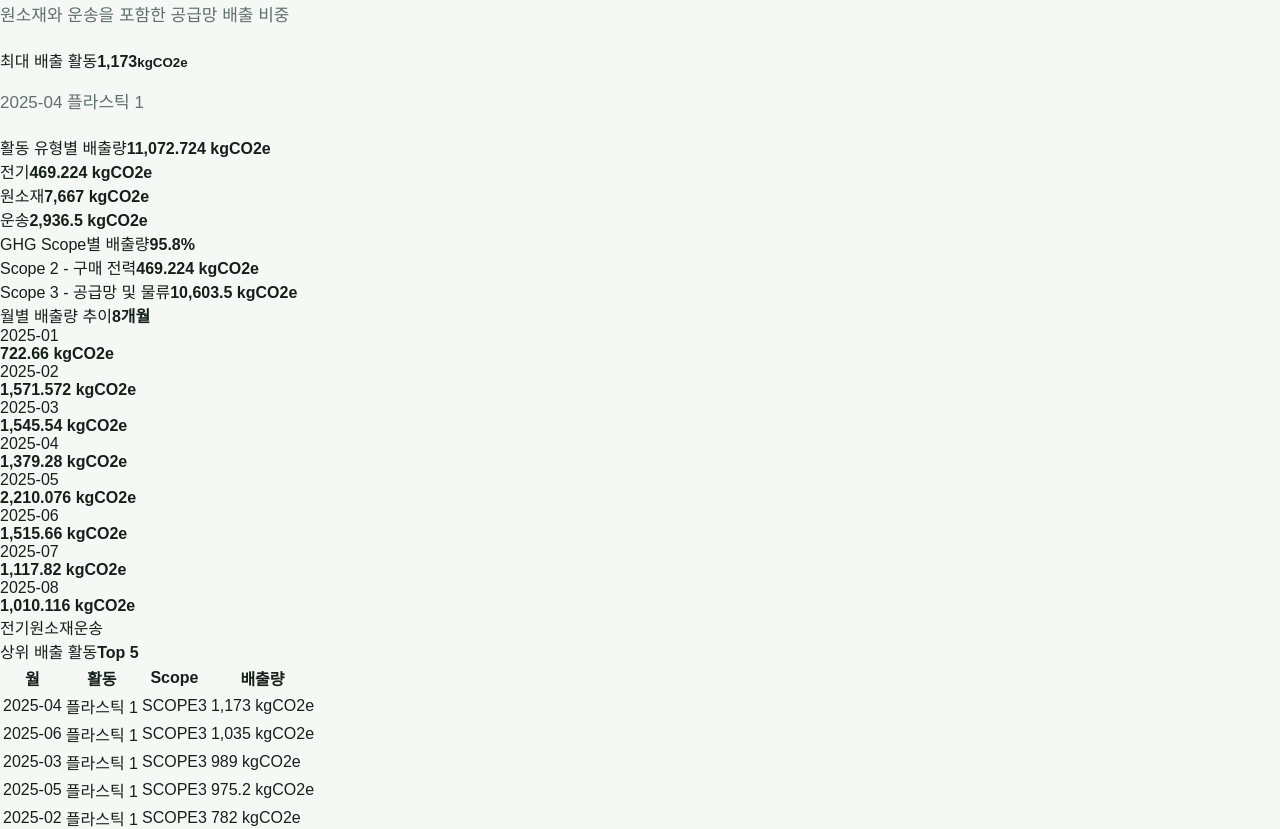
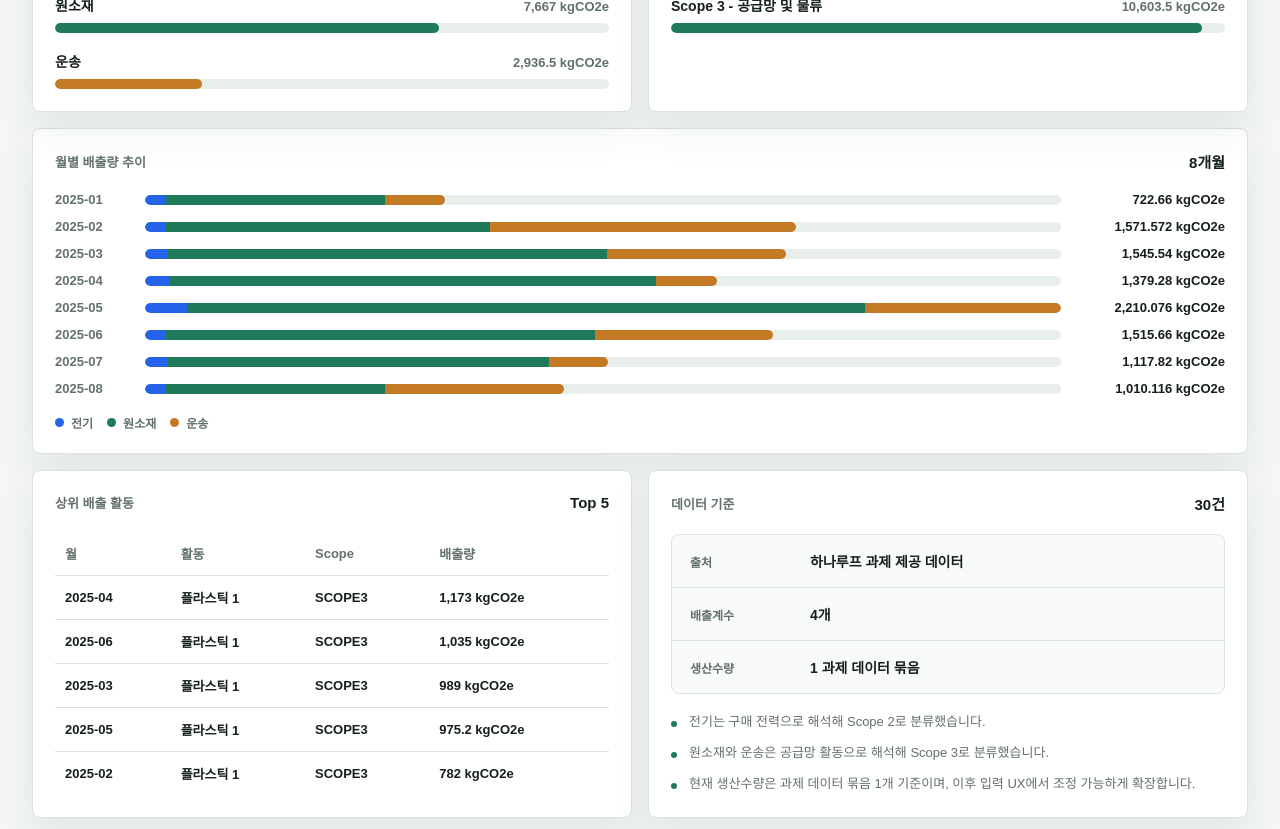
Before and after one commit to woojaemin0106/hanaloop-carbon-dashboard, a Next.js app: page / in a window 1280 px wide. Shown: the part 500-1329 px from the top of the page. Built offline with nearby package versions, Linux system fonts and the light colour scheme.

Commit message:
feat: PCF 대시보드 스타일 구성

```diff
--- a/src/app/globals.css
+++ b/src/app/globals.css
@@ -1,11 +1,16 @@
 :root {
   color-scheme: light;
-  --background: #f6f8f5;
+  --background: #f4f7f4;
   --foreground: #16201b;
-  --muted: #60706a;
+  --muted: #62716a;
   --panel: #ffffff;
-  --line: #dce5df;
-  --green: #1d8f61;
+  --panel-subtle: #f9fbfa;
+  --line: #d9e3dd;
+  --line-strong: #b9c8c0;
+  --green: #1f7a5a;
+  --blue: #2563eb;
+  --amber: #c47a24;
+  --shadow: 0 18px 42px rgb(31 45 36 / 8%);
 }
 
 * {
@@ -24,17 +29,19 @@ body {
   font-family: Arial, "Apple SD Gothic Neo", "Malgun Gothic", sans-serif;
 }
 
-.shell {
+.dashboard-shell {
+  width: min(1320px, 100%);
   min-height: 100vh;
-  padding: 48px;
+  margin: 0 auto;
+  padding: 32px;
 }
 
-.hero {
-  max-width: 920px;
-  padding: 48px;
-  border: 1px solid var(--line);
-  border-radius: 8px;
-  background: var(--panel);
+.dashboard-header {
+  display: grid;
+  grid-template-columns: minmax(0, 1fr) minmax(360px, 460px);
+  gap: 24px;
+  align-items: stretch;
+  margin-bottom: 24px;
 }
 
 .eyebrow {
@@ -48,27 +55,364 @@ body {
 
 h1 {
   margin: 0;
-  font-size: 44px;
-  line-height: 1.1;
+  font-size: 36px;
+  line-height: 1.15;
   letter-spacing: 0;
 }
 
 p {
   color: var(--muted);
-  font-size: 17px;
-  line-height: 1.7;
+  font-size: 15px;
+  line-height: 1.65;
+}
+
+.dashboard-header p {
+  max-width: 720px;
+  margin: 16px 0 0;
+}
+
+.product-meta,
+.panel,
+.kpi-card {
+  border: 1px solid var(--line);
+  border-radius: 8px;
+  background: var(--panel);
+  box-shadow: var(--shadow);
+}
+
+.product-meta {
+  display: grid;
+  grid-template-columns: 1fr;
+  gap: 0;
+  margin: 0;
+  overflow: hidden;
+}
+
+.product-meta div,
+.source-list div {
+  display: grid;
+  grid-template-columns: 104px minmax(0, 1fr);
+  gap: 16px;
+  align-items: center;
+  padding: 16px 18px;
+  border-bottom: 1px solid var(--line);
+}
+
+.product-meta div:last-child,
+.source-list div:last-child {
+  border-bottom: 0;
+}
+
+dt {
+  color: var(--muted);
+  font-size: 12px;
+  font-weight: 700;
+}
+
+dd {
+  min-width: 0;
+  margin: 0;
+  color: var(--foreground);
+  font-size: 14px;
+  font-weight: 700;
+  word-break: keep-all;
+  overflow-wrap: anywhere;
+}
+
+.kpi-grid {
+  display: grid;
+  grid-template-columns: repeat(4, minmax(0, 1fr));
+  gap: 16px;
+  margin-bottom: 16px;
+}
+
+.kpi-card {
+  min-height: 154px;
+  padding: 20px;
+}
+
+.kpi-card > span,
+.panel-heading > span {
+  display: block;
+  color: var(--muted);
+  font-size: 13px;
+  font-weight: 700;
+}
+
+.kpi-card strong {
+  display: flex;
+  flex-wrap: wrap;
+  gap: 6px;
+  align-items: baseline;
+  margin-top: 14px;
+  font-size: 28px;
+  line-height: 1.1;
+  letter-spacing: 0;
+}
+
+.kpi-card small {
+  color: var(--muted);
+  font-size: 12px;
+  font-weight: 700;
+}
+
+.kpi-card p {
+  margin: 14px 0 0;
+  font-size: 13px;
+}
+
+.dashboard-grid {
+  display: grid;
+  grid-template-columns: repeat(2, minmax(0, 1fr));
+  gap: 16px;
+  margin-bottom: 16px;
+}
+
+.panel {
+  min-width: 0;
+  padding: 22px;
+}
+
+.panel-heading {
+  display: flex;
+  gap: 16px;
+  align-items: center;
+  justify-content: space-between;
+  margin-bottom: 20px;
+}
+
+.panel-heading strong {
+  font-size: 15px;
+}
+
+.bar-list {
+  display: grid;
+  gap: 18px;
+}
+
+.bar-row__meta {
+  display: flex;
+  gap: 12px;
+  align-items: baseline;
+  justify-content: space-between;
+  margin-bottom: 8px;
+}
+
+.bar-row__meta span {
+  color: var(--foreground);
+  font-size: 14px;
+  font-weight: 700;
+}
+
+.bar-row__meta strong {
+  color: var(--muted);
+  font-size: 13px;
+}
+
+.bar-track,
+.month-row__bar {
+  height: 10px;
+  overflow: hidden;
+  border-radius: 999px;
+  background: #e8eee9;
+}
+
+.bar-fill {
+  display: block;
+  width: var(--bar-width);
+  height: 100%;
+  border-radius: inherit;
+  background: var(--bar-color);
+}
+
+.monthly-panel {
+  margin-bottom: 16px;
+}
+
+.monthly-chart {
+  display: grid;
+  gap: 12px;
+}
+
+.month-row {
+  display: grid;
+  grid-template-columns: 76px minmax(0, 1fr) 150px;
+  gap: 14px;
+  align-items: center;
+}
+
+.month-row__label {
+  color: var(--muted);
+  font-size: 13px;
+  font-weight: 700;
+}
+
+.month-stack {
+  display: flex;
+  width: var(--bar-width);
+  min-width: 8px;
+  height: 100%;
+  overflow: hidden;
+  border-radius: inherit;
+}
+
+.month-stack__segment {
+  min-width: 3px;
+  height: 100%;
+}
+
+.month-stack__segment--electricity,
+.legend__item--electricity::before {
+  background: var(--blue);
+}
+
+.month-stack__segment--material,
+.legend__item--material::before {
+  background: var(--green);
+}
+
+.month-stack__segment--transport,
+.legend__item--transport::before {
+  background: var(--amber);
+}
+
+.month-row strong {
+  color: var(--foreground);
+  font-size: 13px;
+  text-align: right;
+}
+
+.legend {
+  display: flex;
+  flex-wrap: wrap;
+  gap: 14px;
+  margin-top: 18px;
+}
+
+.legend__item {
+  display: inline-flex;
+  gap: 7px;
+  align-items: center;
+  color: var(--muted);
+  font-size: 12px;
+  font-weight: 700;
+}
+
+.legend__item::before {
+  width: 9px;
+  height: 9px;
+  border-radius: 99px;
+  content: "";
+}
+
+.table-wrap {
+  overflow-x: auto;
+}
+
+table {
+  width: 100%;
+  border-collapse: collapse;
+  min-width: 520px;
+}
+
+th,
+td {
+  padding: 12px 10px;
+  border-bottom: 1px solid var(--line);
+  font-size: 13px;
+  text-align: left;
+  white-space: nowrap;
+}
+
+th {
+  color: var(--muted);
+  font-weight: 700;
+}
+
+td {
+  color: var(--foreground);
+  font-weight: 600;
+}
+
+tbody tr:last-child td {
+  border-bottom: 0;
+}
+
+.source-list {
+  margin: 0;
+  border: 1px solid var(--line);
+  border-radius: 8px;
+  background: var(--panel-subtle);
+}
+
+.review-notes {
+  display: grid;
+  gap: 10px;
+  margin: 18px 0 0;
+  padding: 0;
+  list-style: none;
+}
+
+.review-notes li {
+  position: relative;
+  padding-left: 18px;
+  color: var(--muted);
+  font-size: 13px;
+  line-height: 1.6;
+}
+
+.review-notes li::before {
+  position: absolute;
+  top: 0.72em;
+  left: 0;
+  width: 6px;
+  height: 6px;
+  border-radius: 99px;
+  background: var(--green);
+  content: "";
 }
 
 @media (max-width: 720px) {
-  .shell {
-    padding: 20px;
+  .dashboard-shell {
+    padding: 18px;
   }
 
-  .hero {
-    padding: 28px;
+  .dashboard-header,
+  .dashboard-grid,
+  .kpi-grid {
+    grid-template-columns: 1fr;
+  }
+
+  .dashboard-header {
+    margin-bottom: 18px;
   }
 
   h1 {
-    font-size: 34px;
+    font-size: 30px;
+  }
+
+  .panel,
+  .kpi-card {
+    padding: 18px;
+  }
+
+  .kpi-card {
+    min-height: 0;
+  }
+
+  .month-row {
+    grid-template-columns: 72px minmax(0, 1fr);
+    gap: 8px 12px;
+  }
+
+  .month-row strong {
+    grid-column: 2;
+    text-align: left;
+  }
+
+  .product-meta div,
+  .source-list div {
+    grid-template-columns: 1fr;
+    gap: 6px;
   }
 }
```
